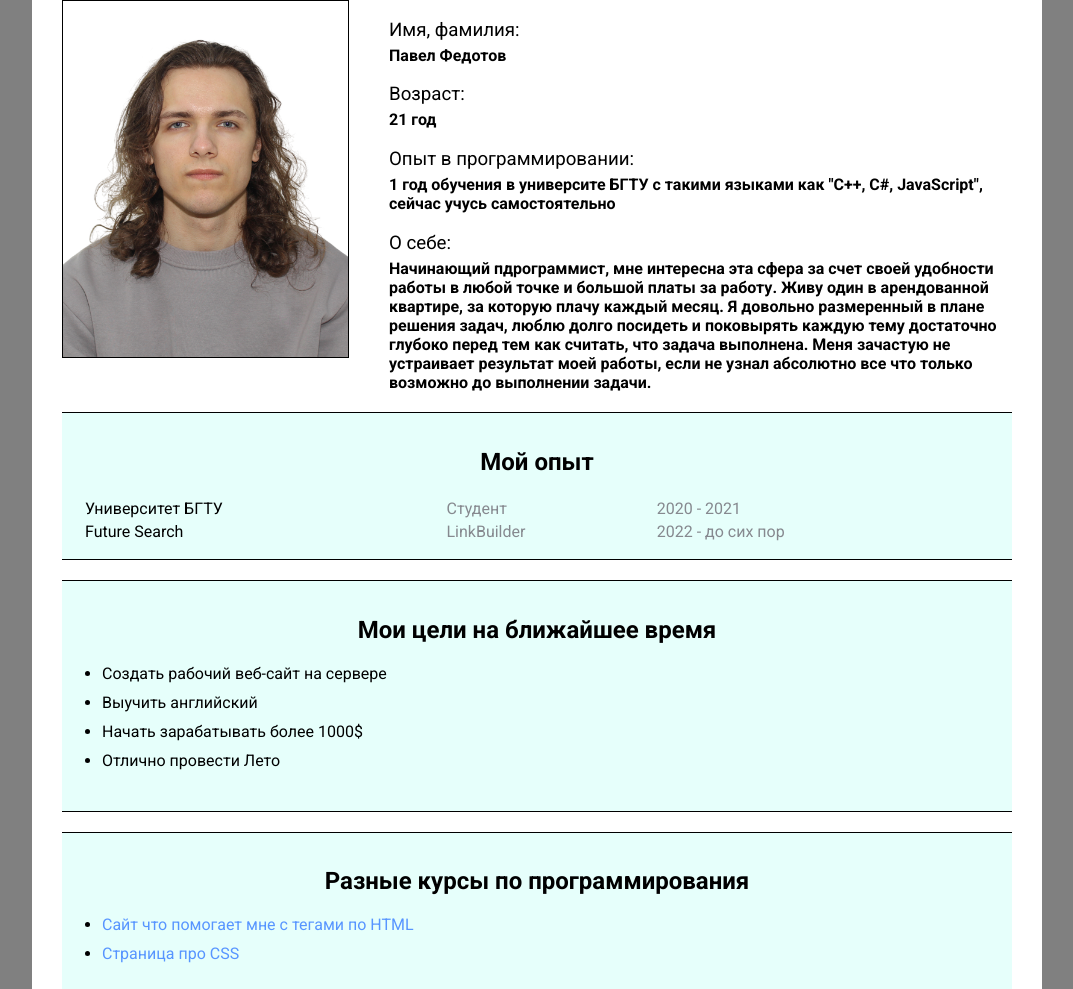
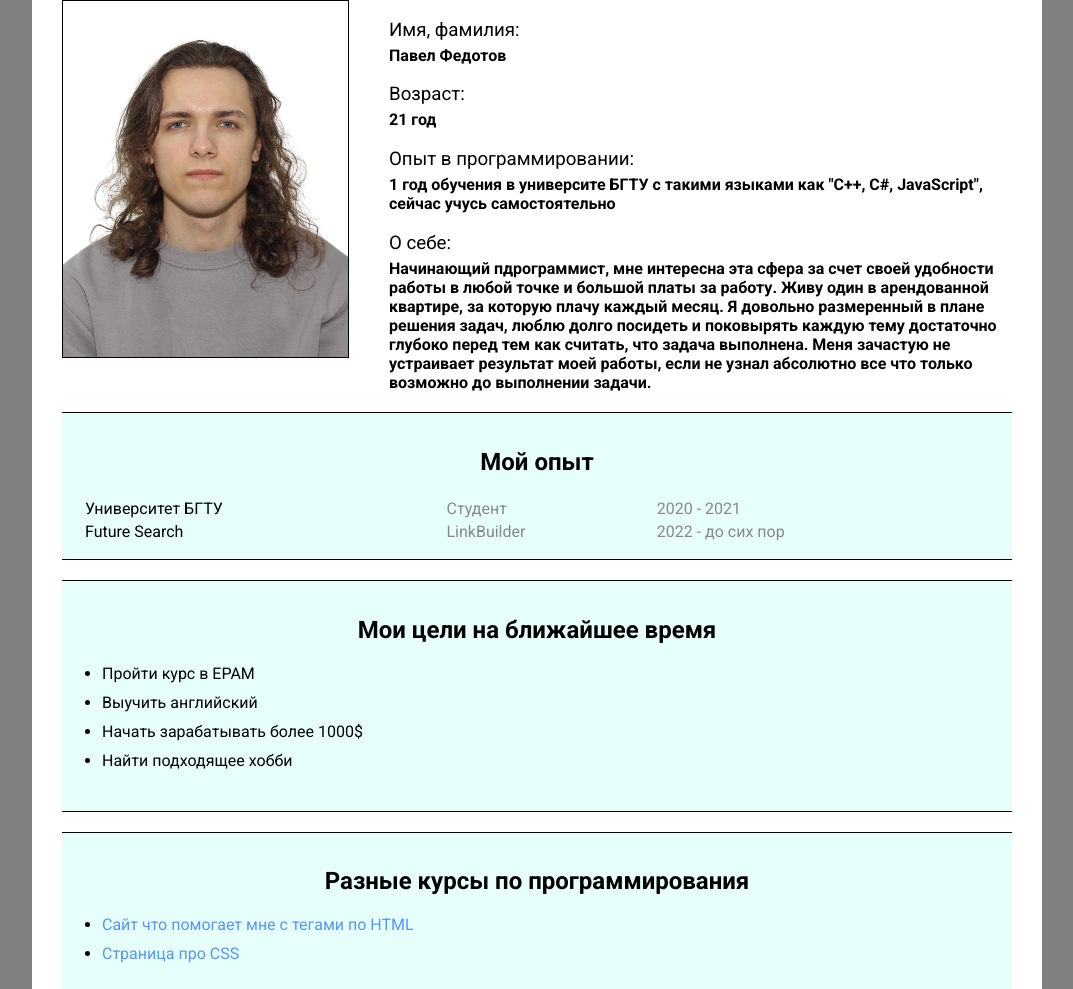
Before and after one commit to Leninral/CV, a plain HTML site: page index.html in a window 1280 px wide. Shown: the part 111-1100 px from the top of the page, without its empty margins (103-1176 px from the left). Drawn offline with Linux system fonts and the light colour scheme.

Commit message:
Update information in my CV

```diff
--- a/index.html
+++ b/index.html
@@ -49,10 +49,10 @@
             <div class="card">
                 <h2>Мои цели на ближайшее время</h2>
                 <ul class="list">
-                    <li>Создать рабочий веб-сайт на сервере</li>
+                    <li>Пройти курс в EPAM</li>
                     <li>Выучить английский</li>
                     <li>Начать зарабатывать более 1000$</li>
-                    <li>Отлично провести Лето</li>
+                    <li>Найти подходящее хобби</li>
                 </ul>
             </div>
 
```
